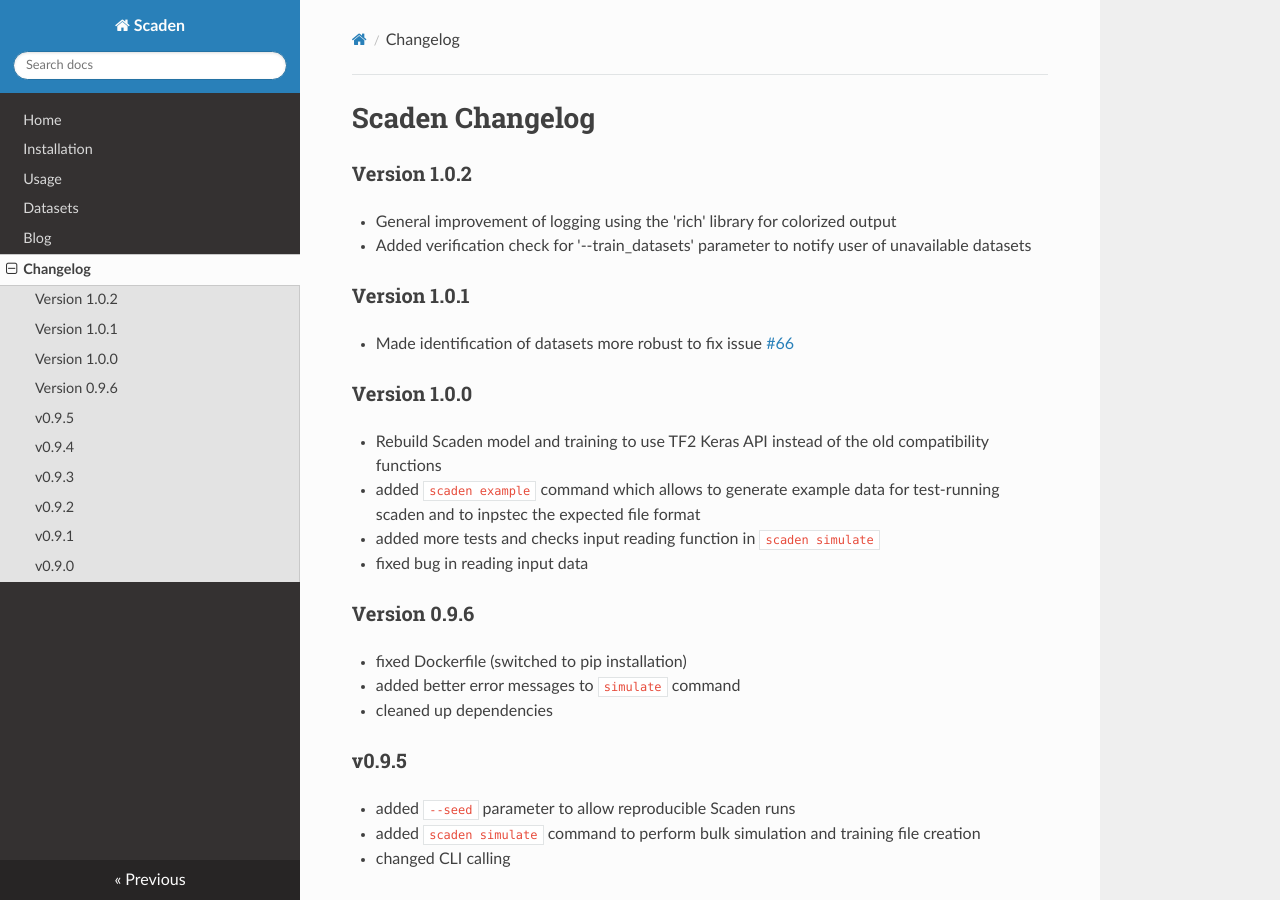
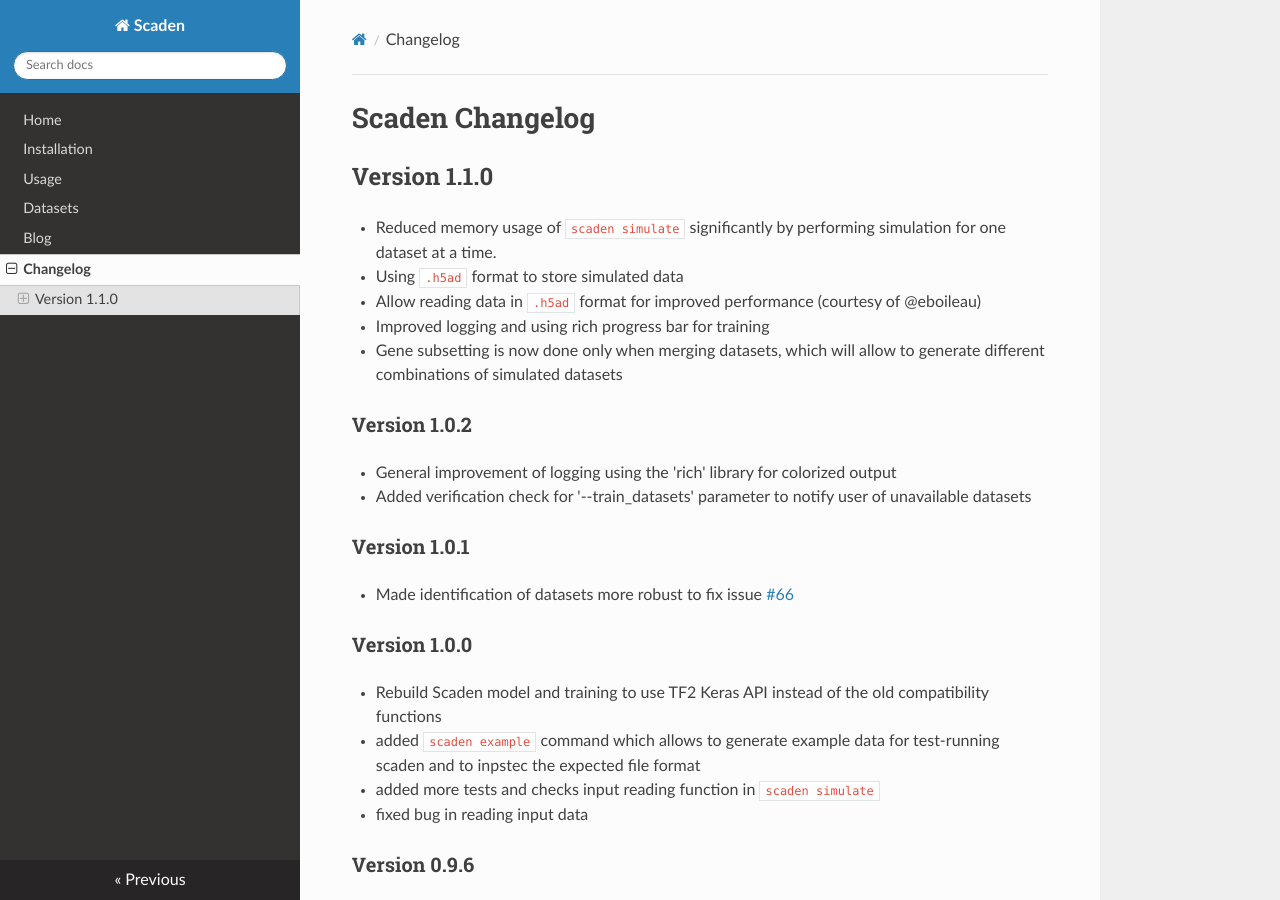
Before and after one commit to KevinMenden/scaden, an MkDocs documentation site: the page built from docs/changelog.md, in a window 1280 px wide and 900 px high. Built offline with MkDocs 1.6.1, drawn with Linux system fonts in a browser that asks for light colours; nearby versions of some CDN libraries.

Commit message:
updated docs

```diff
--- a/docs/changelog.md
+++ b/docs/changelog.md
@@ -1,4 +1,13 @@
 # Scaden Changelog
+
+## Version 1.1.0
+
+* Reduced memory usage of `scaden simulate` significantly by performing simulation for one dataset at a time.
+* Using `.h5ad` format to store simulated data
+* Allow reading data in `.h5ad` format for improved performance (courtesy of @eboileau)
+* Improved logging and using rich progress bar for training
+* Gene subsetting is now done only when merging datasets, which will allow to generate different combinations
+of simulated datasets
 
 ### Version 1.0.2
 
```
Also changed, not shown: CHANGELOG.md (+9 -0 lines), docs/blog.md (+6 -0 lines), docs/usage.md (+2 -1 lines), 3 other files.
